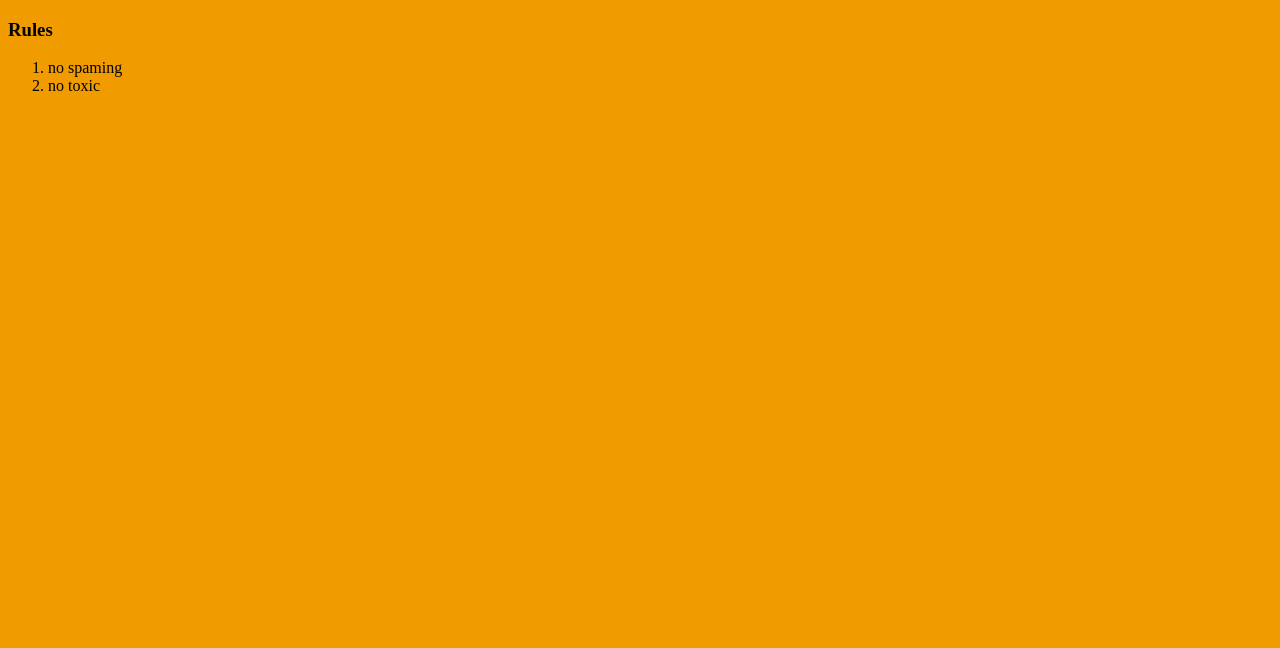
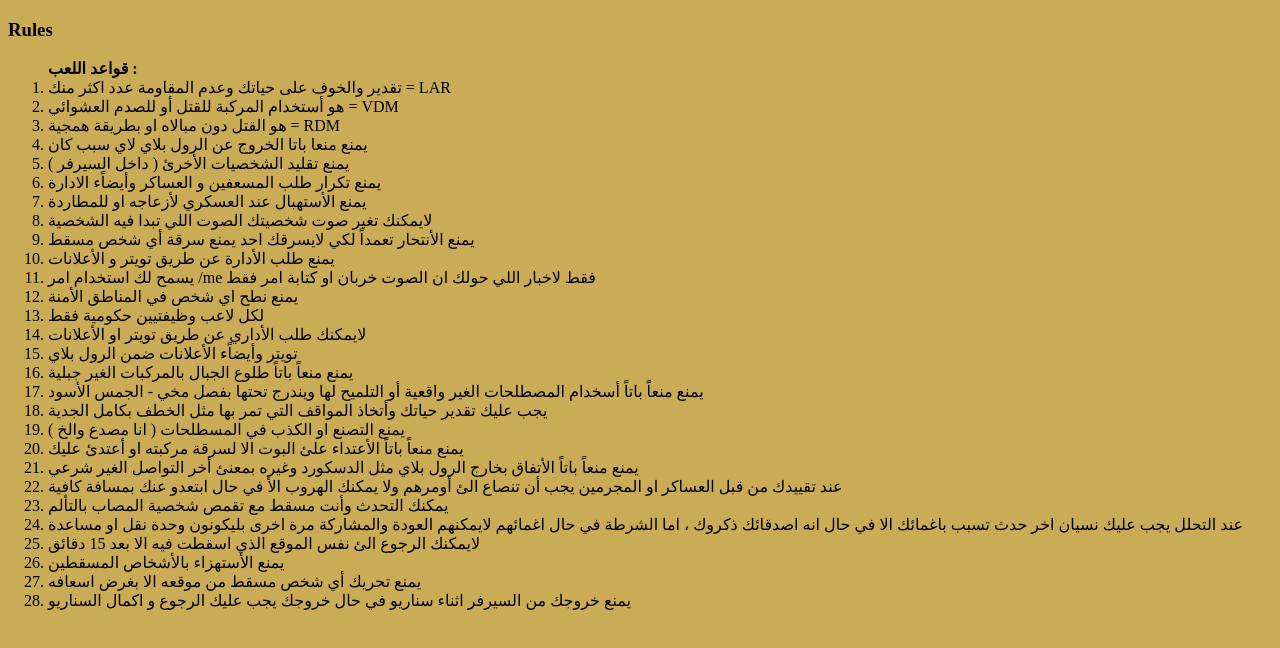
Before and after one commit to venom191/OL-details, a plain HTML site: page otherthing.html in a window 1280 px wide. Drawn offline with Linux system fonts and the light colour scheme.

Commit message:
Update otherthing.html

```diff
--- a/otherthing.html
+++ b/otherthing.html
@@ -3,19 +3,71 @@
   <head>
     <meta charset="utf-8">
     <title>own life Rules</title>
-  <style>
-
-    body {
-      background-color:rgb(240, 156, 0)
-    }
-
-  </style>
-
   </head>
+  <body style="background-color: #caac57;">
     <h3>Rules</h3>
     <ol>
-      <li>no spaming</li>
-      <li>no toxic</li>
+    <strong>قواعد اللعب  :</strong>
+
+      <li>تقدير والخوف على حياتك وعدم المقاومة عدد اكثر منك = LAR</li>
+
+      <li>هو أستخدام المركبة للقتل أو للصدم العشوائي = VDM</li>
+
+      <li>هو القتل دون مبالاه او بطريقة همجية = RDM</li>
+
+      <li>يمنع منعا باتا الخروج عن الرول بلاي لاي سبب كان</li>
+
+      <li>يمنع تقليد الشخصيات الأخرئ ( داخل السيرفر )</li>
+
+      <li>يمنع تكرار طلب المسعفين و العساكر وأيضاًء الادارة</li>
+
+      <li>يمنع الأستهبال عند العسكري لأزعاجه او للمطاردة</li>
+
+      <li>لايمكنك تغير صوت شخصيتك الصوت اللي تبدا فيه الشخصية</li>
+
+      <li>يمنع الأنتحار تعمداً لكي لايسرقك احد يمنع سرقة أي شخص مسقط</li>
+
+      <li>يمنع طلب الأدارة عن طريق تويتر و الأعلانات</li>
+
+      <li>يسمح لك استخدام امر /me فقط لاخبار اللي حولك ان الصوت خربان او كتابة امر فقط</li>
+
+      <li>يمنع نطح اي شخص في المناطق الأمنة</li>
+
+      <li>لكل لاعب وظيفتيين حكومية فقط</li>
+
+      <li>لايمكنك طلب الأداري عن طريق تويتر او الأعلانات</li>
+
+      <li>تويتر وأيضاًء الأعلانات ضمن الرول بلاي</li>
+
+      <li>يمنع منعاً باتاً طلوع الجبال بالمركبات الغير جبلية</li>
+
+      <li>يمنع منعاً باتاً أسخدام المصطلحات الغير واقعية أو التلميح لها ويندرج تحتها
+      بفصل مخي - الجمس الأسود</li>
+
+      <li>يجب عليك تقدير حياتك وأتخاذ المواقف التي تمر بها مثل الخطف بكامل الجدية</li>
+
+      <li>يمنع التصنع او الكذب في المسطلحات ( انا مصدع والخ )</li>
+
+      <li>يمنع منعاً باتاً الأعتداء علئ البوت الا لسرقة مركبته او أعتدئ عليك</li>
+
+      <li>يمنع منعاً باتاً الأتفاق بخارج الرول بلاي مثل الدسكورد وغيره بمعنئ أخر التواصل الغير شرعي</li>
+
+      <li>عند تقييدك من قبل العساكر او المجرمين يجب أن تنصاع الئ أومرهم ولا يمكنك الهروب الأ في حال
+      ابتعدو عنك بمسافة كافية</li>
+
+      <li>يمكنك التحدث وأنت مسقط مع تقمص شخصية المصاب بالتألم</li>
+
+      <li>عند التحلل يجب عليك نسيان اخر حدث تسبب باغمائك الا في حال
+      انه اصدقائك ذكروك ، اما الشرطة في حال اغمائهم لايمكنهم العودة والمشاركة مرة اخرى بليكونون وحدة نقل او مساعدة</li>
+
+      <li>لايمكنك الرجوع الئ نفس الموقع الذي اسقطت فيه الا بعد 15 دقائق</li>
+
+      <li>يمنع الأستهزاء بالأشخاص المسقطين</li>
+
+      <li>يمنع تحريك أي شخص مسقط من موقعه الا بغرض اسعافه</li>
+
+      <li>يمنع خروجك من السيرفر اثناء سناريو في حال خروجك يجب عليك الرجوع و اكمال السناريو</li>
+
     </ol>
   </body>
 </html>
```
